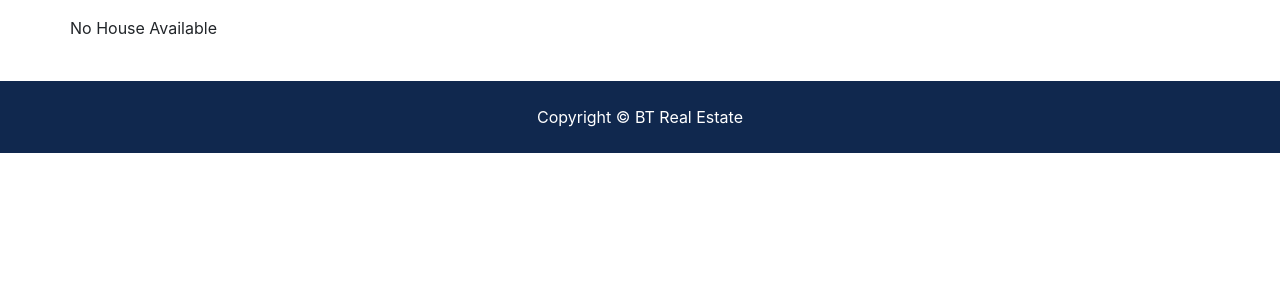
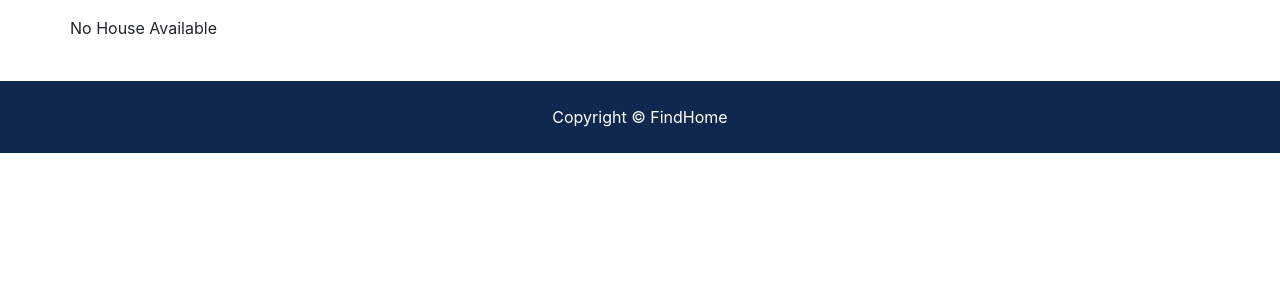
Before and after one commit to MKabirAkash/Findhome, a Django app: page /listings/ in a window 1280 px wide. Shown: the part 433-733 px from the top of the page. Run offline with Django 4.2, Linux system fonts and the light colour scheme; data that the repository does not hold is empty; some libraries are stand-ins or nearby versions.

Commit message:
copyright claim added

```diff
--- a/templates/base.html
+++ b/templates/base.html
@@ -102,7 +102,7 @@
   <!-- Footer -->
   <footer id="main-footer" class="py-4 bg-primary text-white text-center">
     Copyright &copy;
-    <span class="year"></span> BT Real Estate
+    <span class="year"></span> FindHome
   </footer>
 
   <script src="{% static 'js/jquery-3.3.1.min.js' %}"></script>
```
